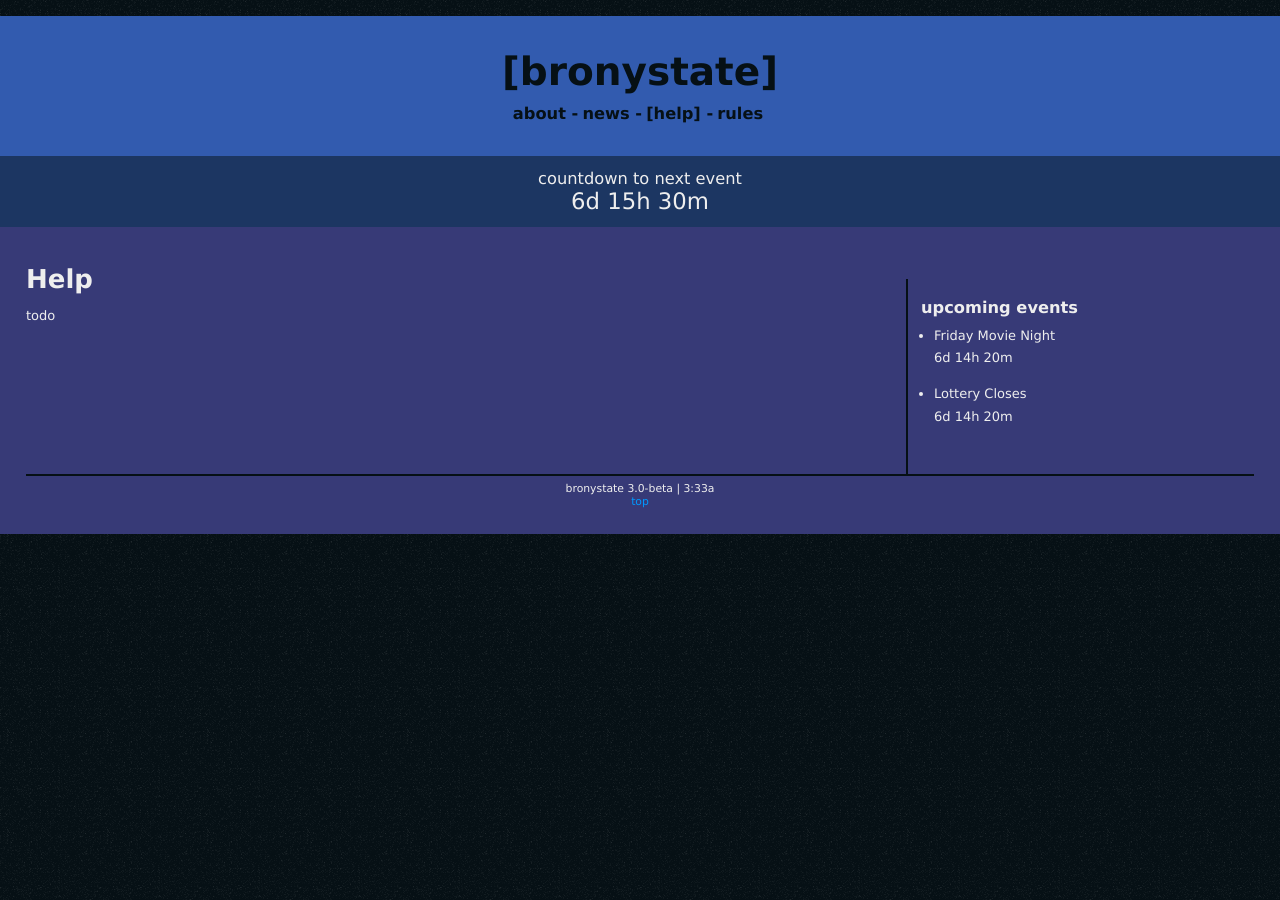
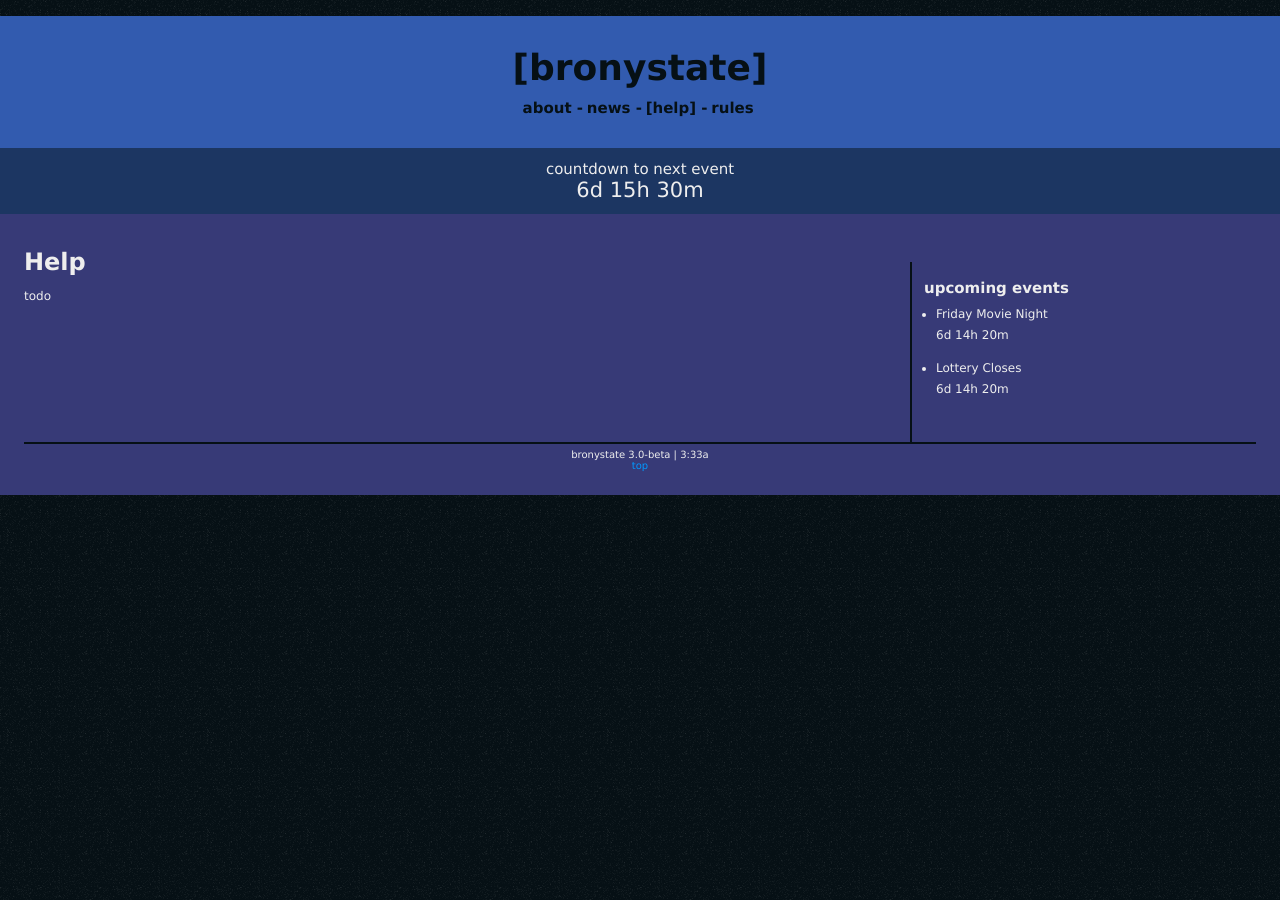
Before and after one commit to Bronystate/brstv3, a Jekyll site: the page built from index_help.md, in a window 1280 px wide. Built offline with Jekyll 4.4.1, drawn with Linux system fonts in a browser that asks for light colours; nearby versions of some CDN libraries.

Commit message:
fixed text size references

```diff
--- a/_sass/_globalstyles.scss
+++ b/_sass/_globalstyles.scss
@@ -1,8 +1,3 @@
-/*
- * Bronystate 3.0 - Global Styles
- * Shizuka Kamishima - 2015-11-14
- */
-
 /* IMPORTS */
 @import 'colors';
 @import 'web-fonts';
@@ -32,12 +27,13 @@ $code-font:   map-get($fonts, code),   monospace;
 */
 
 /* TEXT SIZES - TODO */
+$size-text:           12px;
+$size-text-small:     0.7em;
 $size-title:          3em;
 $size-h1:             2em;
 $size-h2:             1.75em;
 $size-h3:             1.25em;
 $lineheight-hx:       1em;
-$size-text:           1em;
 $size-text-nav:       1.25em;
 $lineheight-text:     1.75em;
 $lineheight-text-nav: 1.5em;
--- a/assets/css/main.scss
+++ b/assets/css/main.scss
@@ -19,7 +19,7 @@ html {
 body {
   color: $color-text;
   font-family: $font-body;
-  font-size: small;
+  font-size: $size-text;
   background-color: $color-bk-body;
   background-image: url("/assets/img/100-75-5-monochrome.png");
 }
```
